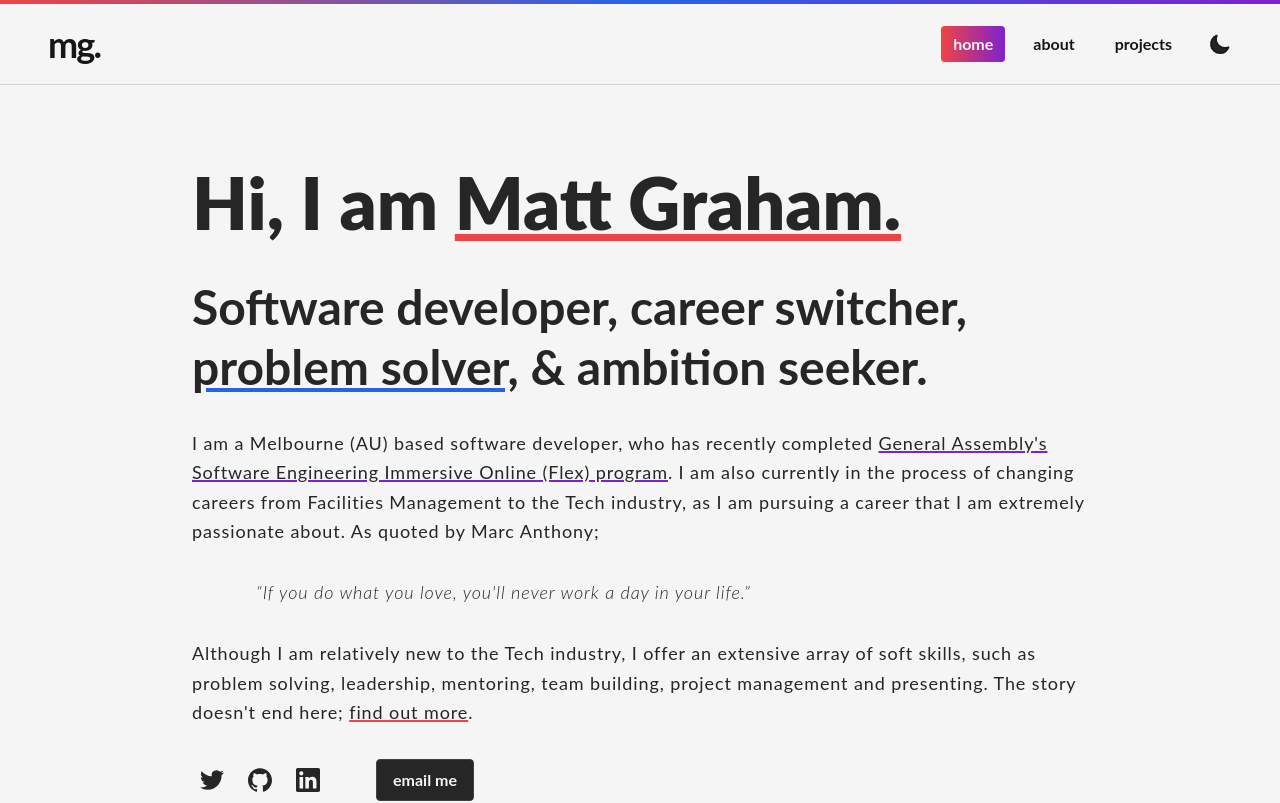
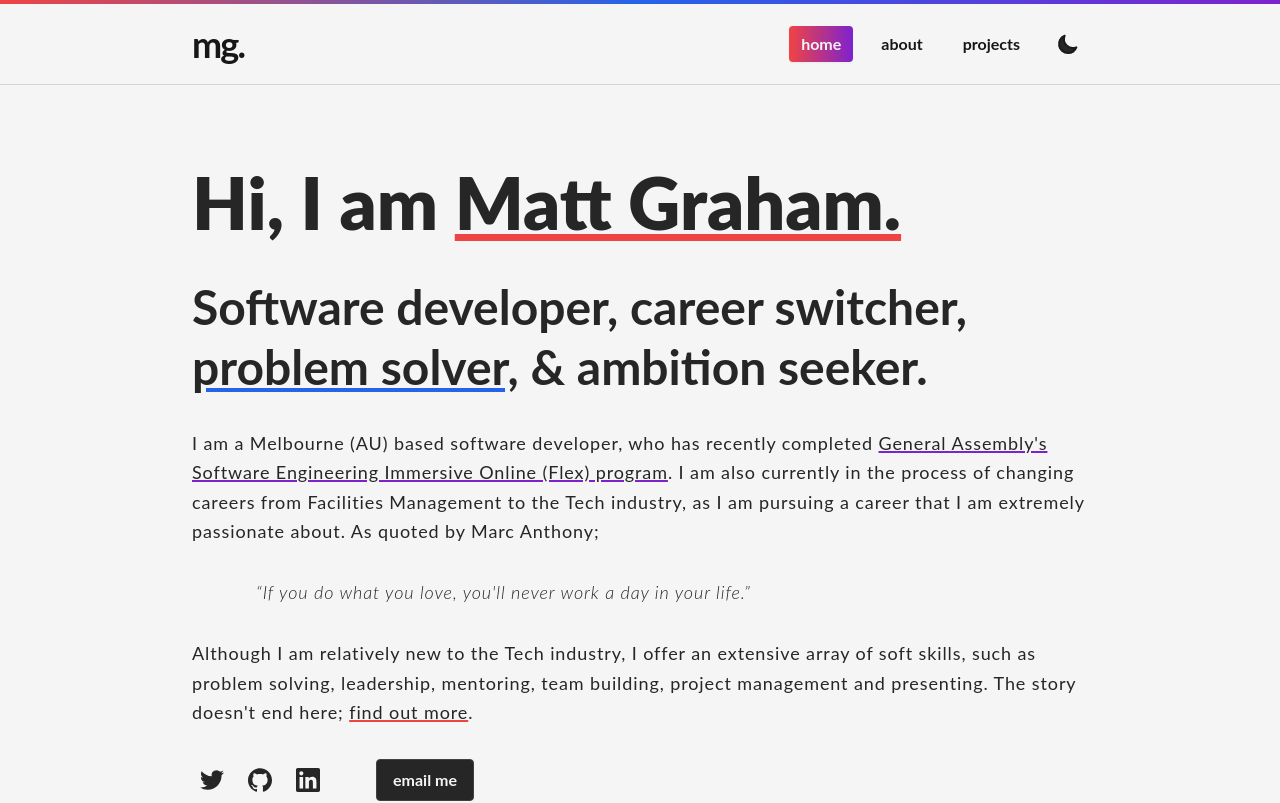
Before and after one commit to mattgrah-am/portfolio-v2, a React (Create React App) app: page / in a window 1280 px wide. Shown: the top 803 px of the page. Built offline with nearby package versions, Linux system fonts and the light colour scheme.

Commit message:
change of nav

```diff
--- a/src/componets/Header.tsx
+++ b/src/componets/Header.tsx
@@ -4,13 +4,15 @@ export const Header = () => {
   return (
     <header>
       <div className="fixed top-0 h-1 w-full bg-gradient-to-r from-red-500 via-blue-600 to-purple-700"></div>
-      <div className="fixed top-1 mb-10 flex w-full items-center justify-between border-b border-neutral-300 bg-neutral-100/80 py-3 px-10 backdrop-blur-lg dark:border-neutral-700 dark:bg-neutral-900/80">
-        <a href="/">
-          <h1 className="m-2 justify-self-start p-0 text-4xl font-bold tracking-tighter text-neutral-900 dark:text-neutral-100">
-            mg.
-          </h1>
-        </a>
-        <Nav />
+      <div className="fixed top-1 mb-10 w-full border-b border-neutral-300 bg-neutral-100/80 py-3 backdrop-blur-lg dark:border-neutral-700 dark:bg-neutral-900/80 ">
+        <div className="mx-auto flex w-full max-w-4xl items-center justify-between px-2 sm:px-0 ">
+          <a href="/">
+            <h1 className="my-2 p-0 text-4xl font-bold tracking-tighter text-neutral-900 dark:text-neutral-100">
+              mg.
+            </h1>
+          </a>
+          <Nav />
+        </div>
       </div>
     </header>
   );
```
